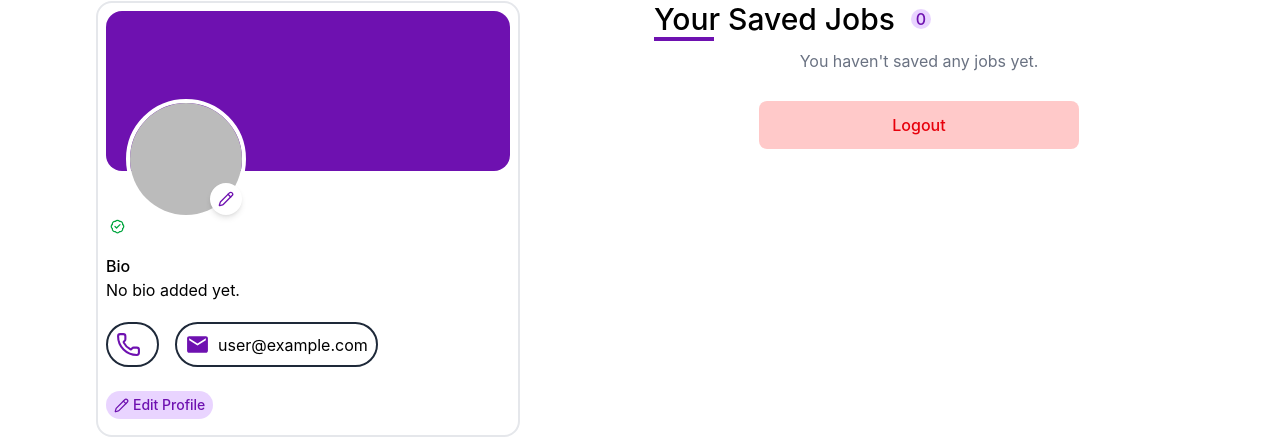
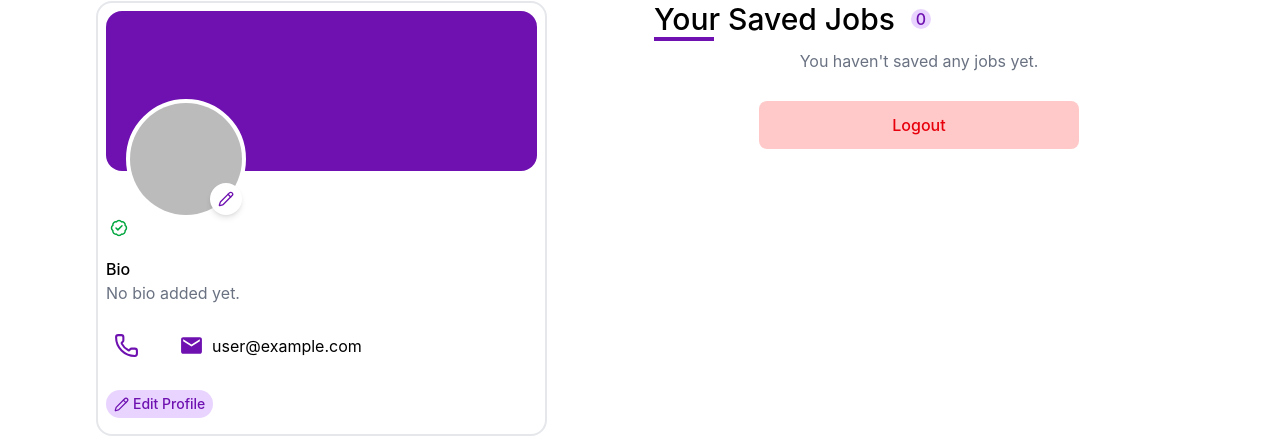
Before and after one commit to Wunyo99/WorkLink, a React (Vite) app: page /profile in a window 1280 px wide. Shown: the part 235-673 px from the top of the page. Built offline with nearby package versions, Linux system fonts and the light colour scheme; no server answers; the database is empty; sample sign-in values are in the browser's storage.

Commit message:
UI update on profile page

```diff
--- a/src/components/Header.jsx
+++ b/src/components/Header.jsx
@@ -110,15 +110,15 @@ const Header = () => {
             <div className="py-2 md:flex">
               <div className="flex items-center gap-4">
                 {user ? (
-                  <Link to="/profile">
+                  <Link
+                  onClick={()=>setIsMenuOpen(!isMenuOpen)}
+                  to="/profile">
                     <div className="bg-purple-800 flex items-center gap-4 pe-4 rounded-full">
                       <div className="bg-yellow-200 p-1 rounded-full">
                         <User />
                       </div>
                       <p className="text-white font-medium">
-                        {user.firstname.charAt(0)}
-                        {user.lastname.charAt(0)}
-                      </p>
+                        {user.firstname}                     </p>
                     </div>
                   </Link>
                 ) : (
--- a/src/pages/Profile.jsx
+++ b/src/pages/Profile.jsx
@@ -2,7 +2,7 @@ import { useContext, useState } from "react";
 import { AuthContext } from "../context/AuthContext";
 import { toast } from "react-toastify";
 import { useNavigate } from "react-router-dom";
-import { BadgeCheck, Phone } from "lucide-react";
+import { BadgeCheck, Phone, User } from "lucide-react";
 import { FaFacebook, FaInstagram, FaLinkedin } from "react-icons/fa";
 import { MdEmail } from "react-icons/md";
 import { uploadToCloudinary } from "../utils/uploadToCloudinary";
@@ -138,7 +138,7 @@ const Profile = () => {
           <span className="text-purple-800">{user.firstname}</span>{" "}
         </h4>
         <div className="grid grid-cols-1 md:grid-cols-2  gap-7">
-          <div className="bg-white border-2 border-gray-200 rounded-2xl lg:w-[80%] p-2 flex flex-col">
+          <div className="bg-white border-2 border-gray-200 rounded-2xl lg:w-[85%] p-2 flex flex-col">
             <div className="relative">
               <div className="bg-purple-800 flex justify-center h-40 rounded-2xl">
                 <p className="font-medium text-3xl text-center mt-5 text-purple-300">
@@ -148,16 +148,14 @@ const Profile = () => {
 
               <div className="absolute top-22 left-5">
                 <div className="relative w-30 h-30">
-                  <img
-                    src={user?.photoURL || "/default-avatar.png"}
-                    className="w-full h-full rounded-full border-4 border-white object-cover"
-                  />
-
+                  <div className="w-full h-full rounded-full border-4 flex items-center justify-center border-white bg-white">
+                    {user.photoURL ? <img className="w-full h-full rounded-full object-cover" src={user?.photoURL} /> : <User className="bg-purple-800 p-2 rounded-full" size={55} />}
+                  </div>
                   <button
                     onClick={() => fileRef.current.click()}
                     className="absolute bottom-1 right-1 bg-white p-2 rounded-full shadow-md hover:scale-105 transition"
                   >
-                    <Pencil size={16} className="text-purple-800" />
+                    <Pencil size={16} className="text-purple-800 cursor-pointer" />
                   </button>
                 </div>
 
@@ -198,7 +196,7 @@ const Profile = () => {
                 {isEditing ? (
                   ""
                 ) : (
-                  <BadgeCheck size={15} className="text-green-600" />
+                  <BadgeCheck size={18} className="text-green-600" />
                 )}
               </div>
 
@@ -214,11 +212,11 @@ const Profile = () => {
                     placeholder="Write your bio..."
                   />
                 ) : (
-                  <p>{user.bio || "No bio added yet."}</p>
+                  <p className="text-gray-500">{user.bio || "No bio added yet."}</p>
                 )}
               </div>
 
-              <div className="mt-5 flex items-center gap-4">
+              <div className="mt-5 flex flex-wrap md:flex-row items-center gap-4">
                 {isEditing ? (
                   <input
                     name="firstname"
@@ -228,13 +226,13 @@ const Profile = () => {
                     placeholder="phone"
                   />
                 ) : (
-                  <div className="border-2 border-gray-800 rounded-full p-2 flex items-center gap-2">
+                  <div className="rounded-full p-2 flex items-center gap-2">
                     <Phone className="text-purple-800" size={25} />
                     <p>{user.phone}</p>
                   </div>
                 )}
 
-                <div className="border-2 border-gray-800 rounded-full p-2 flex items-center gap-2">
+                <div className="rounded-full p-2 flex items-center gap-2">
                   <MdEmail className="text-purple-800" size={25} />
                   <p>{user.email}</p>
                 </div>
```
